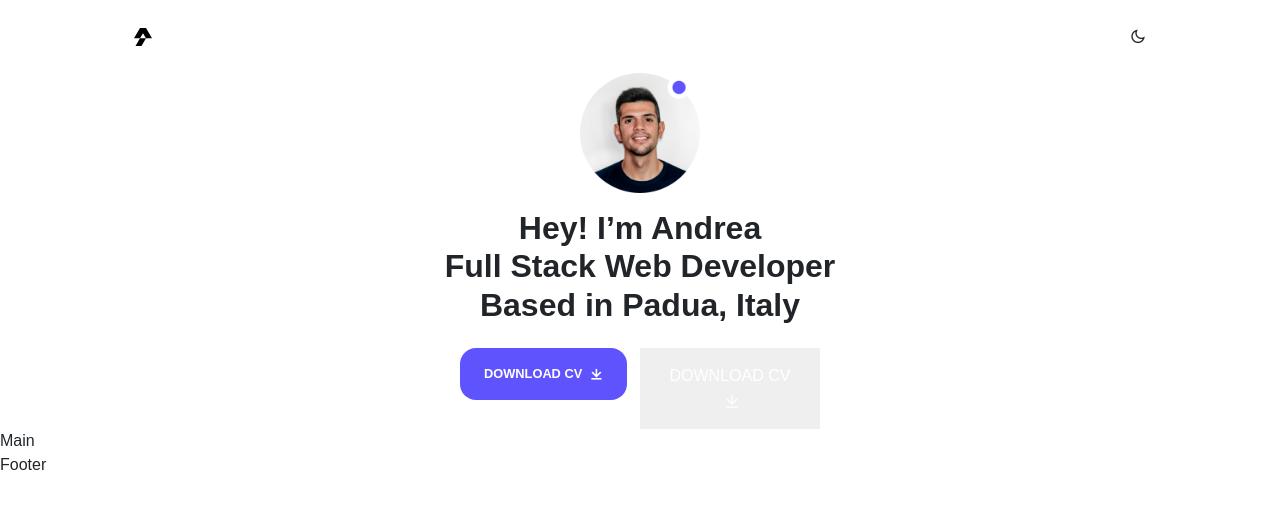
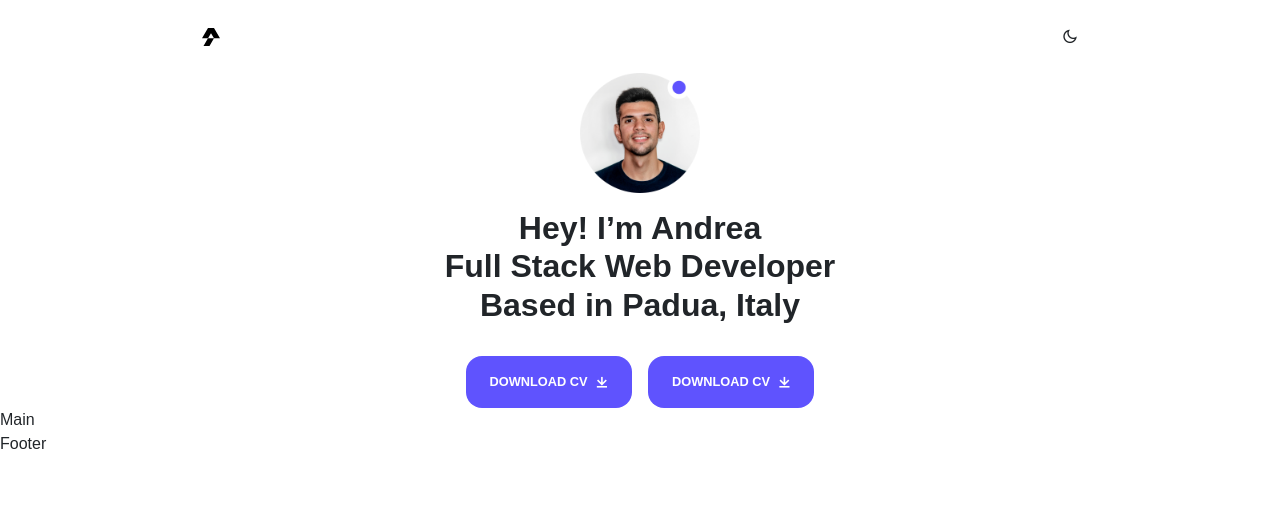
Before and after one commit to andrea-salvalaggio/my-portfolio, a Vue app: page / in a window 1280 px wide. Shown: the top 508 px of the page. Built offline with nearby package versions, Linux system fonts and the light colour scheme.

Commit message:
feat: :sparkles: Add second button to hero component

```diff
--- a/src/components/Header/HeaderComponent.vue
+++ b/src/components/Header/HeaderComponent.vue
@@ -1,6 +1,6 @@
 <template>
-  <div class="container">
-    <div class="row px-3">
+  <div class="container px-md-5">
+    <div class="row px-md-5">
       <div class="col-12 d-flex justify-content-between align-items-center py-4 px-5">
         <div class="logo">
           <img class="w-50" src="../../assets/img/logo.svg" alt="Personal Logo">
--- a/src/components/Header/Hero/HeroElement.vue
+++ b/src/components/Header/Hero/HeroElement.vue
@@ -1,4 +1,5 @@
 <template>
+  <div>
     <div class="col-12 d-flex flex-column align-items-center justify-content-center">
       <div class="profile-container">
         <img src="../../../assets/img/profile-pic-light.png" alt="Profile Image">
@@ -7,14 +8,15 @@
         <h2>Hey! I’m Andrea<br>Full Stack Web Developer<br> Based in Padua, Italy
         </h2>
       </div>
-    <div class="d-md-flex">
-      <div class="col-12 col-md-6 button-container">
-        <button class="text-uppercase text-white border-0 px-4 py-3">download cv
+    </div>
+    <div class="col-12 d-md-flex justify-content-center text-center pt-2">
+      <div class="button-container pe-md-2">
+        <button class="btn text-uppercase text-white border-0 px-4 py-3">download cv
           <i class="ri-download-line align-middle ps-1"></i>
         </button>
       </div>
-      <div class="col-12 col-md-6">
-        <button class="text-uppercase text-white border-0 px-4 py-3">download cv
+      <div class="button-container ps-md-2">
+        <button class="btn text-uppercase text-white border-0 px-4 py-3">download cv
           <i class="ri-download-line align-middle ps-1"></i>
         </button>
       </div>
```
Lines whose indentation alone changed are shown as unchanged.
